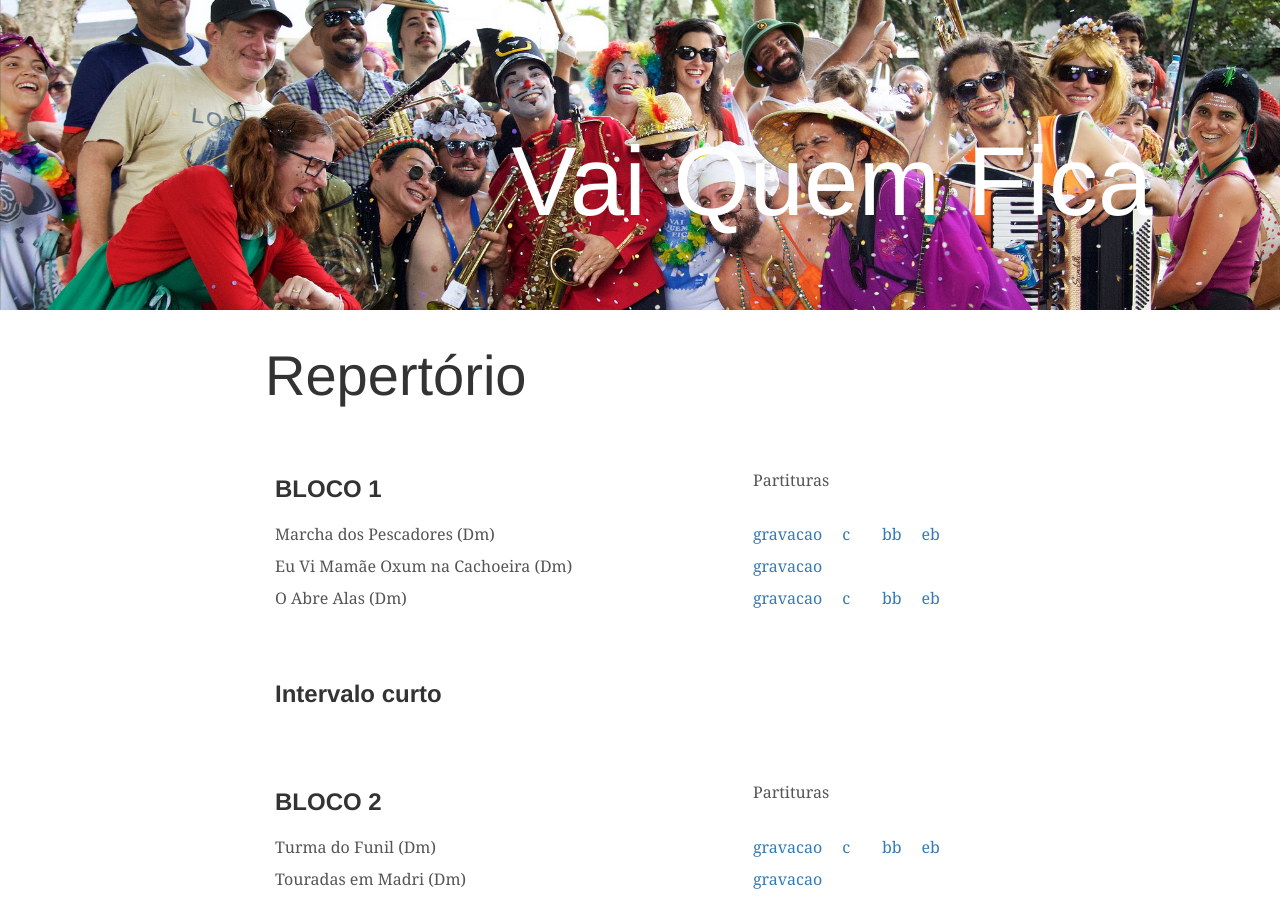
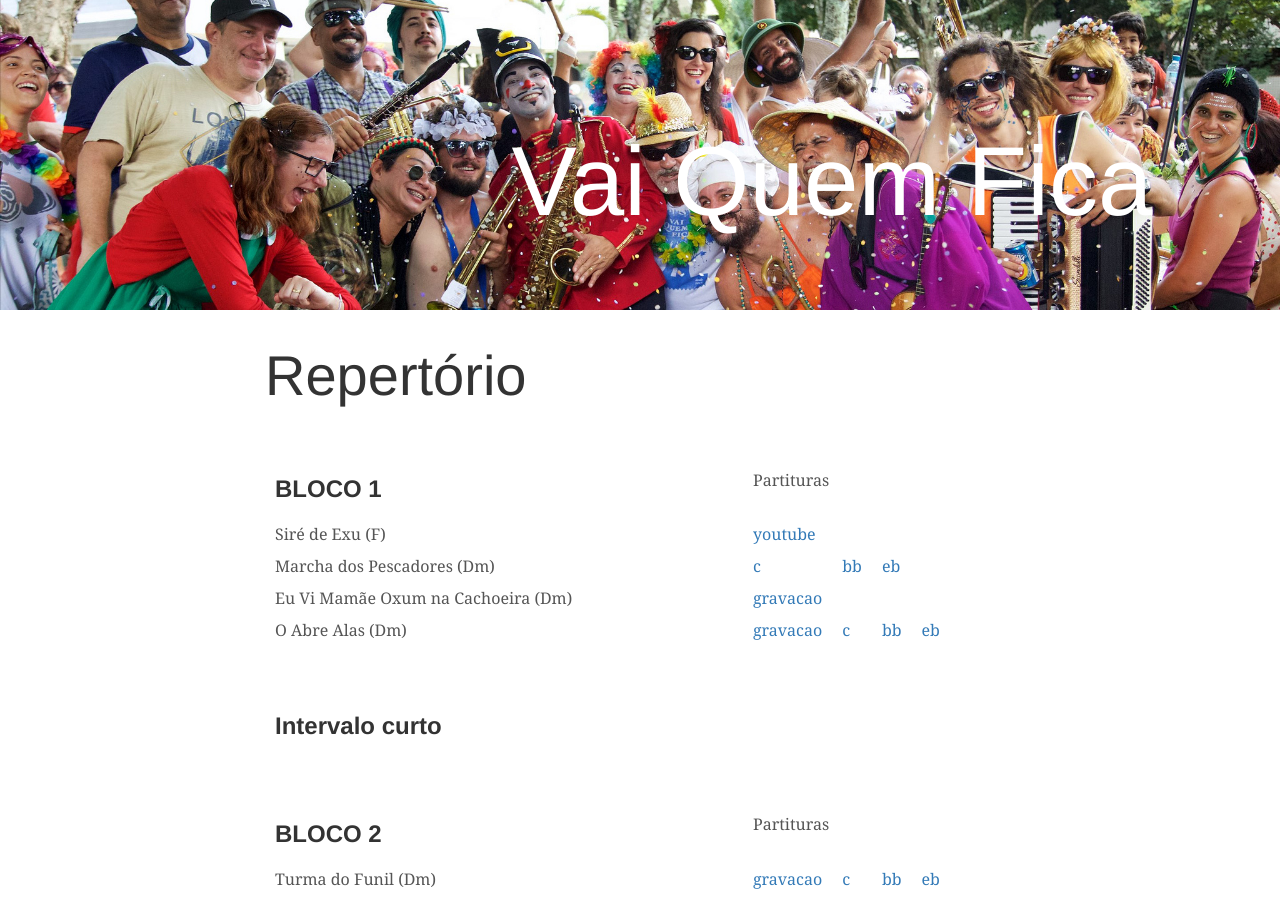
Before and after one commit to brunopedroso/vqf, a Jekyll site: the page built from repertorio.md, in a window 1280 px wide and 900 px high. Built offline with Jekyll 4.4.1, drawn with Linux system fonts in a browser that asks for light colours.

Commit message:
add siré de exu

```diff
--- a/repertorio.md
+++ b/repertorio.md
@@ -5,9 +5,11 @@ blocos:
 
   - nome: "BLOCO 1"
     musicas:
+      - nome: 'Siré de Exu (F)'
+        links:
+          'youtube': 'https://www.youtube.com/watch?v=Ee5Y99ZtiZQ'
       - nome: 'Marcha dos Pescadores (Dm)'
         links:
-          'gravacao': ''
           'c': 'partituras/marcha_dos_pescadores/marcha_dos_pescadores_C.pdf'
           'bb': 'partituras/marcha_dos_pescadores/marcha_dos_pescadores_Bb.pdf'
           'eb': 'partituras/marcha_dos_pescadores/marcha_dos_pescadores_Eb.pdf'
```
